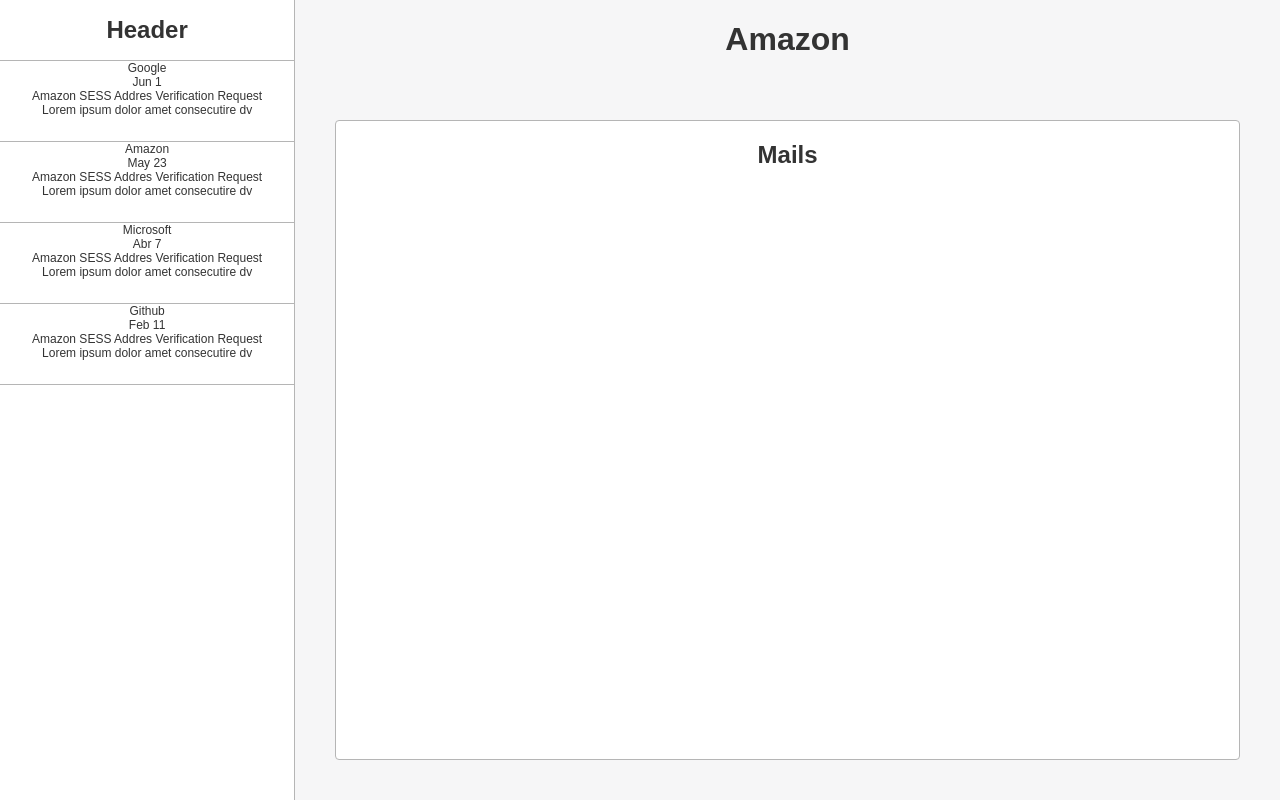
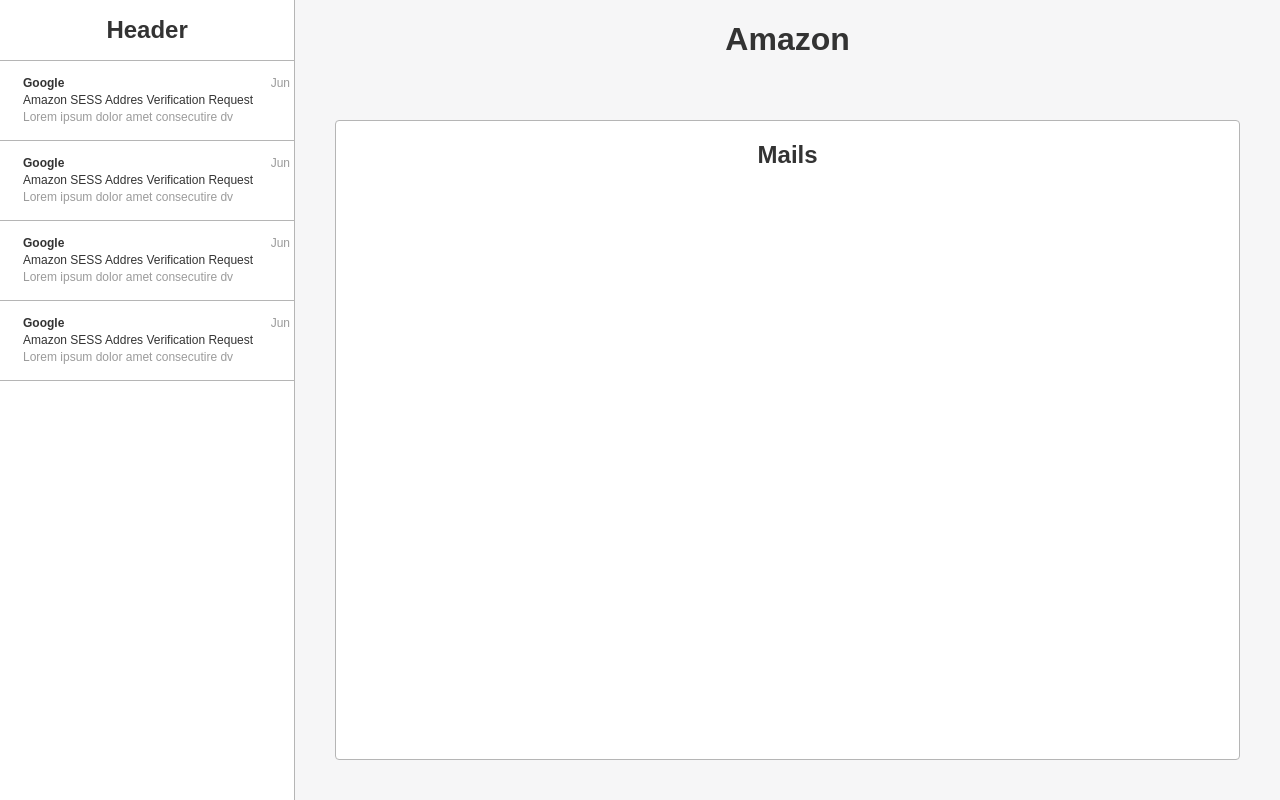
Before and after one commit to luizkra/emailClient, a React (Create React App) app: page / in a window 1280 px wide. Built offline with nearby package versions, Linux system fonts and the light colour scheme.

Commit message:
Ajust column of emails

```diff
--- a/src/components/EmailList.js
+++ b/src/components/EmailList.js
@@ -9,24 +9,32 @@
         </header>
         <div className="List-custom">
         <div className="item-custom">
+        <div className="item-wrapper">
           <div className="item-user"><div className="user-icon"></div> <div className="user-name">Google</div><div className="item-date">Jun 1</div></div>
           <div className="item-tittle">Amazon SESS Addres Verification Request</div>
           <div className="item-description">Lorem ipsum dolor amet consecutire dv </div>
         </div>
+        </div>
         <div className="item-custom">
-          <div className="item-user"><div className="user-icon"></div> <div className="user-name">Amazon</div><div className="item-date">May 23</div></div>
+        <div className="item-wrapper">
+          <div className="item-user"><div className="user-icon"></div> <div className="user-name">Google</div><div className="item-date">Jun 1</div></div>
           <div className="item-tittle">Amazon SESS Addres Verification Request</div>
           <div className="item-description">Lorem ipsum dolor amet consecutire dv </div>
         </div>
+        </div>
         <div className="item-custom">
-          <div className="item-user"><div className="user-icon"></div> <div className="user-name">Microsoft</div><div className="item-date">Abr 7</div></div>
+        <div className="item-wrapper">
+          <div className="item-user"><div className="user-icon"></div> <div className="user-name">Google</div><div className="item-date">Jun 1</div></div>
           <div className="item-tittle">Amazon SESS Addres Verification Request</div>
           <div className="item-description">Lorem ipsum dolor amet consecutire dv </div>
         </div>
+        </div>
         <div className="item-custom">
-          <div className="item-user"><div className="user-icon"></div> <div className="user-name">Github</div><div className="item-date">Feb 11</div></div>
+        <div className="item-wrapper">
+          <div className="item-user"><div className="user-icon"></div> <div className="user-name">Google</div><div className="item-date">Jun 1</div></div>
           <div className="item-tittle">Amazon SESS Addres Verification Request</div>
           <div className="item-description">Lorem ipsum dolor amet consecutire dv </div>
+        </div>
         </div>
         </div>
       </div>
--- a/src/css/EmailList.css
+++ b/src/css/EmailList.css
@@ -9,7 +9,61 @@
 .List-header{
 	border-bottom: 1px solid #B5B5B5;
 }
+.List-custom{
+	position: relative;
+	overflow-x: hidden;
+}
 .item-custom{
-	height: 80px;
+	width: 320px;
+	max-width: 320px;
+	height: 79px;
+	max-height: 79px;
 	border-bottom: 1px solid #B5B5B5;
+    position: relative;
+    display: flex;
 }
+.item-custom:hover{
+	background-color: #F9F9F9;
+}
+.item-custom:active{
+	background-color: #F9F9F9;
+}
+/*div .item-custom::before{
+	content: "";
+    width: 5px;
+    height: 100%;
+	background-color: #4990E2;
+    position: absolute;
+}*/
+/*div .item-custom::after{
+	content: "";
+    width: 10px;
+    height: 10px;
+    border-radius: 50%;
+	background-color: #4990E2;
+    position: absolute;
+    top: calc(50% - 5px);
+    left: 5px;
+}*/
+.user-name{
+	font-weight: 600;
+}
+.user-name, .item-date{
+	display: inline-block;
+}
+.item-date{
+	float: right;
+	color: #9B9B9B;
+}
+.item-description{
+	color: #9B9B9B;
+}
+.item-wrapper{
+	padding: 15px 20px 15px 23px;
+    position: relative;
+    width: 100%;
+    text-align: left;
+}
+.item-tittle, .item-description{
+	margin: 3px 0 3px 0;
+}
```
